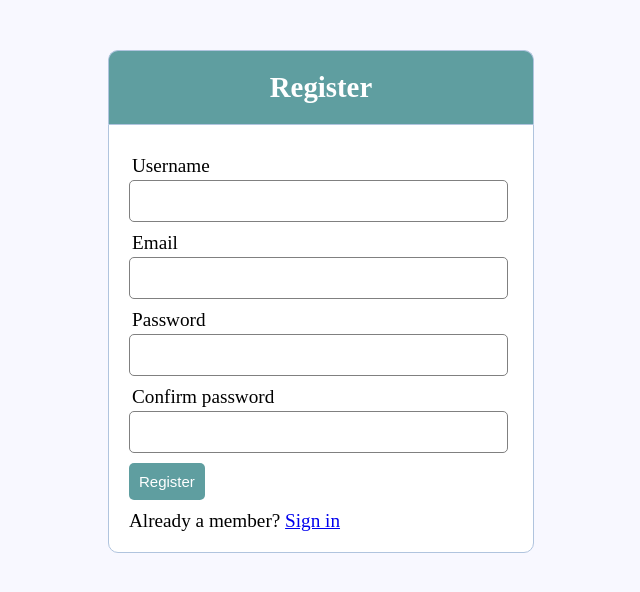
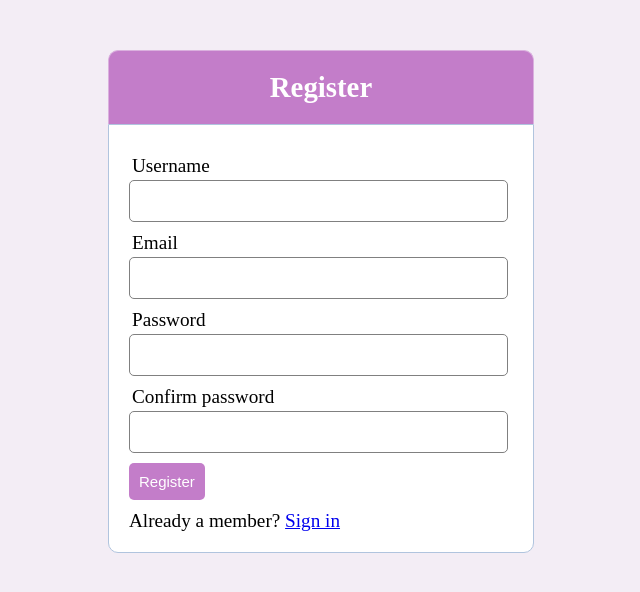
Before and after one commit to Heenasood/phpBasicCode, a PHP site: page /register.php in a window 1280 px wide. Shown: the top 592 px of the page, without its empty margins (319-959 px from the left). Run offline with PHP 8.4, Linux system fonts and the light colour scheme; data that the repository does not hold is empty.

Commit message:
updated coonection string/css file

```diff
--- a/server.php
+++ b/server.php
@@ -7,7 +7,7 @@ $email    = "";
 $errors = array();
 
 // connect to the database
-$db = mysqli_connect('clouddb.czovtari25os.ap-southeast-2.rds.amazonaws.com', 'admin', 'Admin123', 'registration', 3308);
+$db = mysqli_connect("heenaphpserver.mysql.database.azure.com", "heenaadmin@heenaphpserver", "Admin123", "registration", 3306);
 
 // REGISTER USER
 if (isset($_POST['reg_user'])) {
--- a/style.css
+++ b/style.css
@@ -4,16 +4,16 @@
 }
 body {
   font-size: 120%;
-  background: #F8F8FF;
+  background: #F3EDF5;
 }
 
 .header {
   width: 30%;
   margin: 50px auto 0px;
   color: white;
-  background: #5F9EA0;
+  background: #C37DC9;
   text-align: center;
-  border: 1px solid #B0C4DE;
+  border: 1px solid #DAB0DE;
   border-bottom: none;
   border-radius: 10px 10px 0px 0px;
   padding: 20px;
@@ -46,7 +46,7 @@ form, .content {
   padding: 10px;
   font-size: 15px;
   color: white;
-  background: #5F9EA0;
+  background: #C37DC9;
   border: none;
   border-radius: 5px;
 }
```
